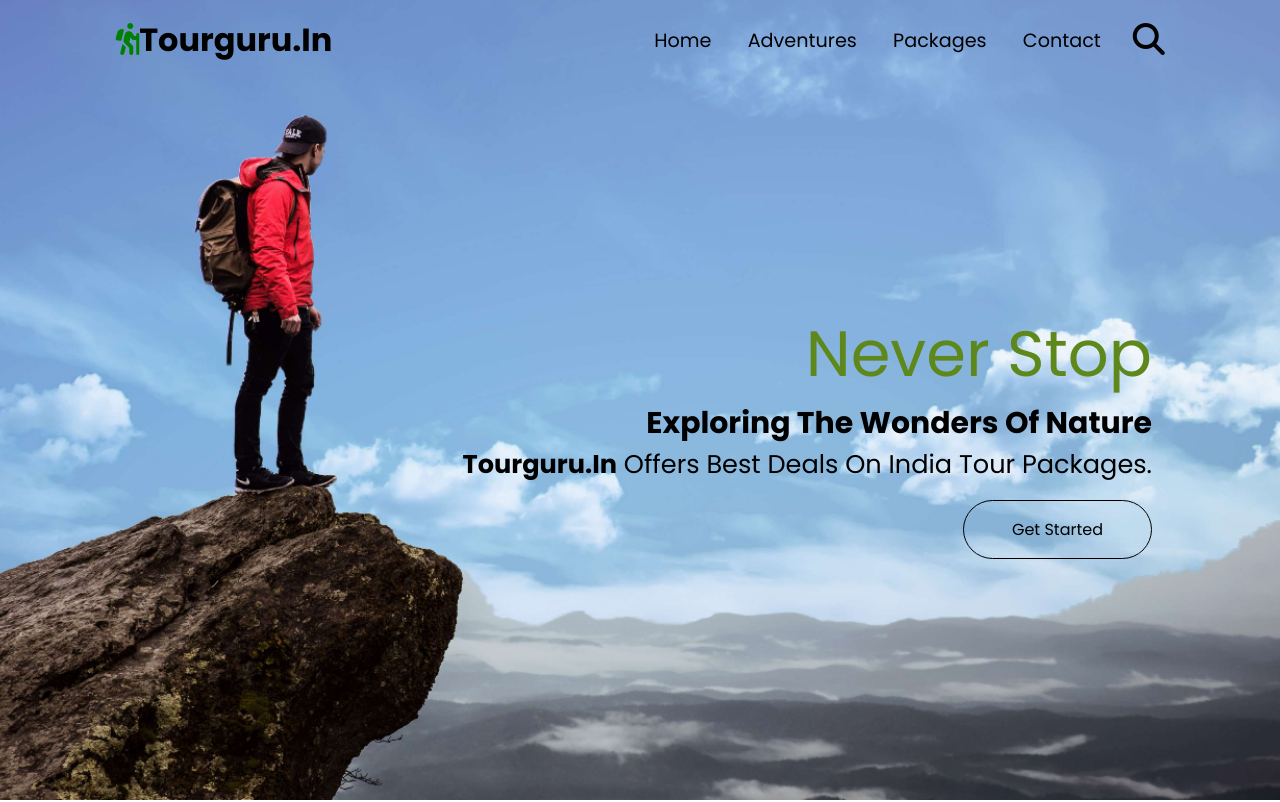
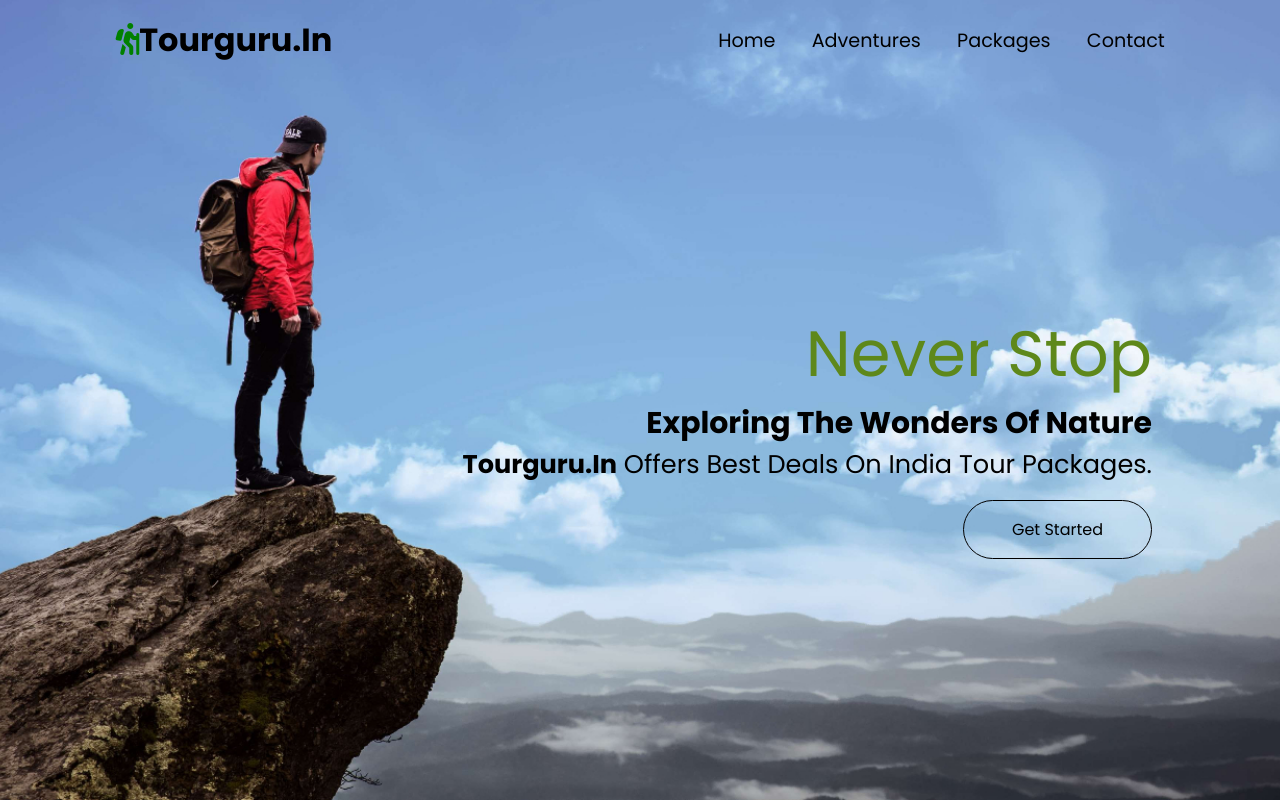
Before and after one commit to Git-Hemanth/TourGuru, a plain HTML site: page index.html in a window 1280 px wide. Shown: the top 802 px of the page. Drawn offline with nearby package versions, Linux system fonts and the light colour scheme.

Commit message:
Update index.html

```diff
--- a/index.html
+++ b/index.html
@@ -20,7 +20,7 @@
         </nav>
         <div class="icons">
            <div id="menu-btn" class="fas fa-bars"></div>
-           <div id="search-btn" class="fas fa-search"></div>
+        <!--   <div id="search-btn" class="fas fa-search"></div> -->
         </div>
     </header>
 <div class="search-form">
```
